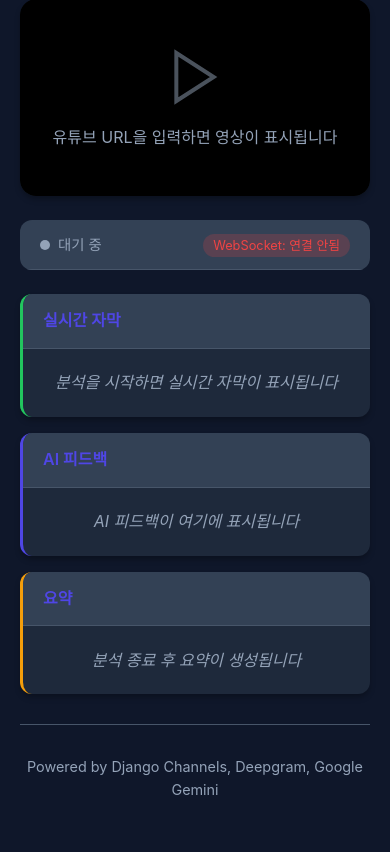
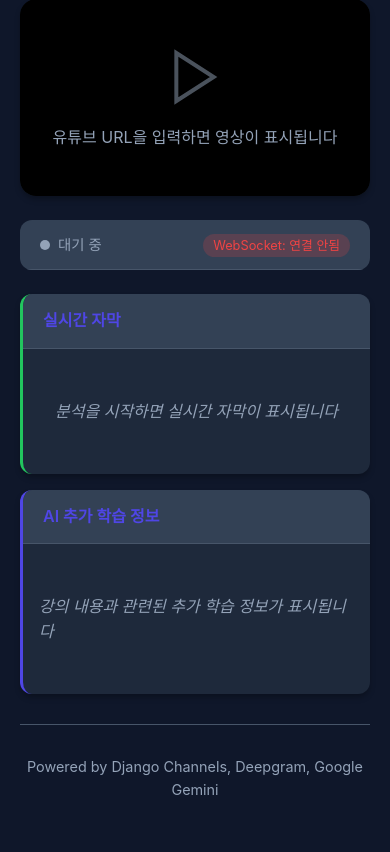
Before and after one commit to baskduf/SSAFY_Auto_Video, a Django app: page / in a window 390 px wide. Shown: the part 354-1206 px from the top of the page. Run offline with Django 5.2, Linux system fonts and the light colour scheme.

Commit message:
Update UI: remove summary, add markdown rendering
- Change to 2-panel layout (transcript + AI feedback)
- Remove summary panel and related code
- Add markdown code block rendering with syntax highlighting
- Support inline code, bold, italic, and lists
- Rename panel to "AI 추가 학습 정보"

Co-Authored-By: Claude Opus 4.5 <noreply@anthropic.com>

````diff
--- a/static/css/style.css
+++ b/static/css/style.css
@@ -163,29 +163,22 @@ body {
     overflow: hidden;
 }
 
-/* 3 Panel Layout */
+/* 2 Panel Layout */
 .panels-section {
     display: grid;
-    grid-template-columns: repeat(3, 1fr);
+    grid-template-columns: repeat(2, 1fr);
     gap: 16px;
     min-height: 400px;
 }
 
-@media (max-width: 1200px) {
-    .panels-section {
-        grid-template-columns: 1fr 1fr;
-    }
-    .panels-section .summary-panel {
-        grid-column: span 2;
-    }
+.panels-section.two-panels {
+    grid-template-columns: 1fr 1fr;
 }
 
-@media (max-width: 768px) {
-    .panels-section {
+@media (max-width: 900px) {
+    .panels-section,
+    .panels-section.two-panels {
         grid-template-columns: 1fr;
-    }
-    .panels-section .summary-panel {
-        grid-column: span 1;
     }
 }
 
--- a/static/js/app.js
+++ b/static/js/app.js
@@ -22,7 +22,6 @@ class StreamApp {
         this.connectionStatus = document.getElementById('connection-status');
         this.transcriptContainer = document.getElementById('transcript-container');
         this.feedbackContainer = document.getElementById('feedback-container');
-        this.summaryContainer = document.getElementById('summary-container');
 
         // State
         this.socket = null;
@@ -102,34 +101,11 @@ class StreamApp {
                 this.addFeedback(data.content, data.timestamp);
                 break;
 
-            case 'summary':
-                this.showSummary(data.content);
-                break;
-
             case 'error':
                 this.showError(data.message);
                 this.updateStatus('error', data.message);
                 break;
         }
-    }
-
-    // Show summary
-    showSummary(content) {
-        const emptyState = this.summaryContainer.querySelector('.empty-state');
-        if (emptyState) emptyState.remove();
-
-        this.summaryContainer.innerHTML = `
-            <div class="summary-content">
-                <h4>강의 요약</h4>
-                <div class="summary-text">${this.formatFeedback(content)}</div>
-            </div>
-        `;
-
-        // Highlight summary panel
-        this.summaryContainer.closest('.panel')?.classList.add('highlight');
-        setTimeout(() => {
-            this.summaryContainer.closest('.panel')?.classList.remove('highlight');
-        }, 3000);
     }
 
     // Start streaming
@@ -317,13 +293,41 @@ class StreamApp {
         }, 2000);
     }
 
-    // Format feedback content
+    // Format feedback content with markdown support
     formatFeedback(content) {
-        // Simple markdown-like formatting
-        return this.escapeHtml(content)
-            .replace(/\*\*(.*?)\*\*/g, '<strong>$1</strong>')
-            .replace(/\*(.*?)\*/g, '<em>$1</em>')
-            .replace(/\n/g, '<br>');
+        // Process code blocks first (before escaping HTML)
+        let formatted = content;
+
+        // Handle fenced code blocks with language (```language\ncode```)
+        formatted = formatted.replace(/```(\w+)?\n([\s\S]*?)```/g, (match, lang, code) => {
+            const langLabel = lang ? `<span class="code-lang">${lang}</span>` : '';
+            const escapedCode = this.escapeHtml(code.trim());
+            return `<div class="code-block-wrapper">${langLabel}<pre><code>${escapedCode}</code></pre></div>`;
+        });
+
+        // Handle inline code (`code`)
+        formatted = formatted.replace(/`([^`]+)`/g, (match, code) => {
+            return `<code>${this.escapeHtml(code)}</code>`;
+        });
+
+        // Handle bold (**text**)
+        formatted = formatted.replace(/\*\*([^*]+)\*\*/g, '<strong>$1</strong>');
+
+        // Handle italic (*text*)
+        formatted = formatted.replace(/\*([^*]+)\*/g, '<em>$1</em>');
+
+        // Handle bullet lists (- item)
+        formatted = formatted.replace(/^- (.+)$/gm, '<li>$1</li>');
+        formatted = formatted.replace(/(<li>.*<\/li>\n?)+/g, '<ul>$&</ul>');
+
+        // Handle newlines (outside of code blocks)
+        formatted = formatted.replace(/\n/g, '<br>');
+
+        // Clean up extra <br> after block elements
+        formatted = formatted.replace(/<\/pre><\/div><br>/g, '</pre></div>');
+        formatted = formatted.replace(/<\/ul><br>/g, '</ul>');
+
+        return formatted;
     }
 
     // Update status
@@ -358,7 +362,7 @@ class StreamApp {
     // Clear containers
     clearContainers() {
         this.transcriptContainer.innerHTML = '<div class="empty-state"><p>분석을 시작하면 실시간 자막이 표시됩니다</p></div>';
-        this.feedbackContainer.innerHTML = '<div class="empty-state"><p>AI 피드백이 여기에 표시됩니다</p></div>';
+        this.feedbackContainer.innerHTML = '<div class="empty-state"><p>강의 내용과 관련된 추가 학습 정보가 표시됩니다</p></div>';
         this.transcripts = [];
         this.feedbacks = [];
     }
--- a/templates/stream/index.html
+++ b/templates/stream/index.html
@@ -86,8 +86,8 @@
                 </div>
             </section>
 
-            <!-- 3 Panel Layout -->
-            <section class="panels-section">
+            <!-- 2 Panel Layout -->
+            <section class="panels-section two-panels">
                 <!-- Transcript Panel -->
                 <div class="panel transcript-panel">
                     <div class="panel-header">
@@ -103,23 +103,11 @@
                 <!-- AI Feedback Panel -->
                 <div class="panel feedback-panel">
                     <div class="panel-header">
-                        <h3>AI 피드백</h3>
+                        <h3>AI 추가 학습 정보</h3>
                     </div>
                     <div class="panel-content" id="feedback-container">
                         <div class="empty-state">
-                            <p>AI 피드백이 여기에 표시됩니다</p>
-                        </div>
-                    </div>
-                </div>
-
-                <!-- Summary Panel -->
-                <div class="panel summary-panel">
-                    <div class="panel-header">
-                        <h3>요약</h3>
-                    </div>
-                    <div class="panel-content" id="summary-container">
-                        <div class="empty-state">
-                            <p>분석 종료 후 요약이 생성됩니다</p>
+                            <p>강의 내용과 관련된 추가 학습 정보가 표시됩니다</p>
                         </div>
                     </div>
                 </div>
````
Also changed, not shown: other parts of static/css/style.css (+46 -0 lines).
